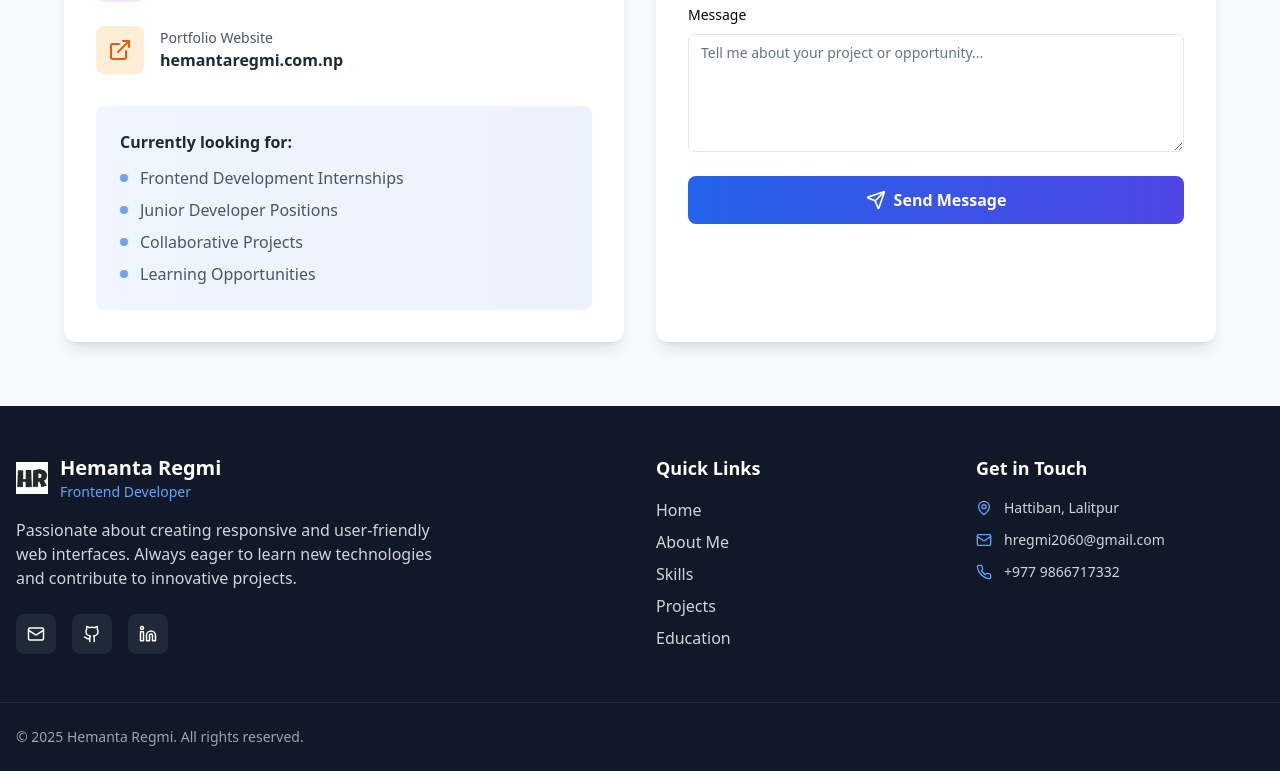
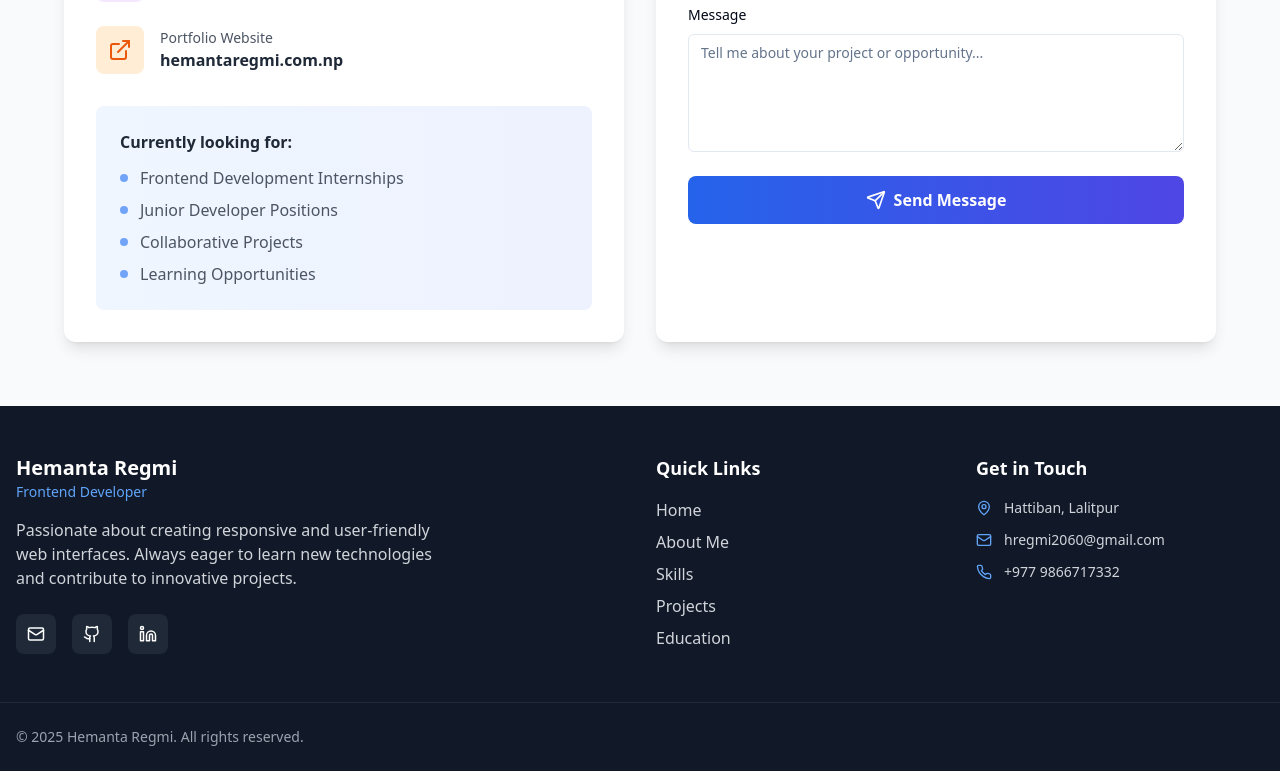
Before and after one commit to HemantRegmi/personal-port, a React (Vite) app: page / in a window 1280 px wide. Shown: the part 4352-5123 px from the top of the page. Built offline with nearby package versions, Linux system fonts and the light colour scheme.

Commit message:
inital commit

```diff
--- a/src/components/Footer.tsx
+++ b/src/components/Footer.tsx
@@ -17,14 +17,7 @@ const Footer = () => {
 
           <div className="lg:col-span-2">
             <div className="flex items-center gap-3 mb-4">
-              <div className=" rounded-lg flex items-center justify-center">
-               <img
-                src="/src/img/images.jpg" // Place your logo image in the public folder and update the path if needed
-                alt="Hemanta Regmi Logo"
-                className="w-8 h-8 object-contain"
-              />
 
-              </div>
               <div>
                 <h3 className="text-xl font-bold">Hemanta Regmi</h3>
                 <p className="text-blue-400 text-sm">Frontend Developer</p>
```
